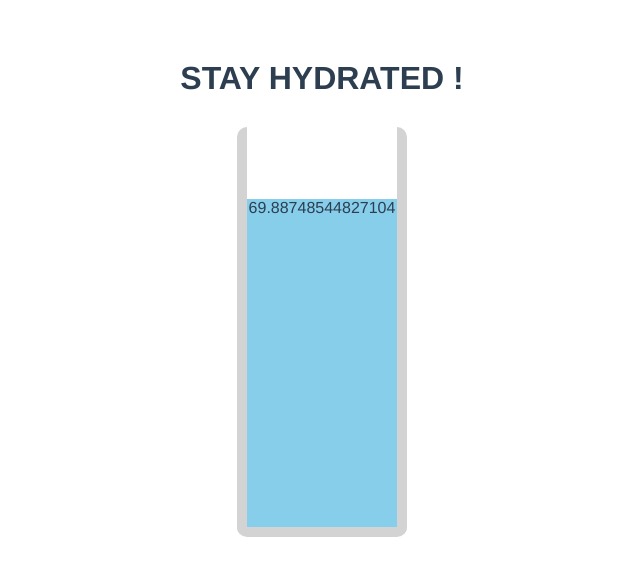
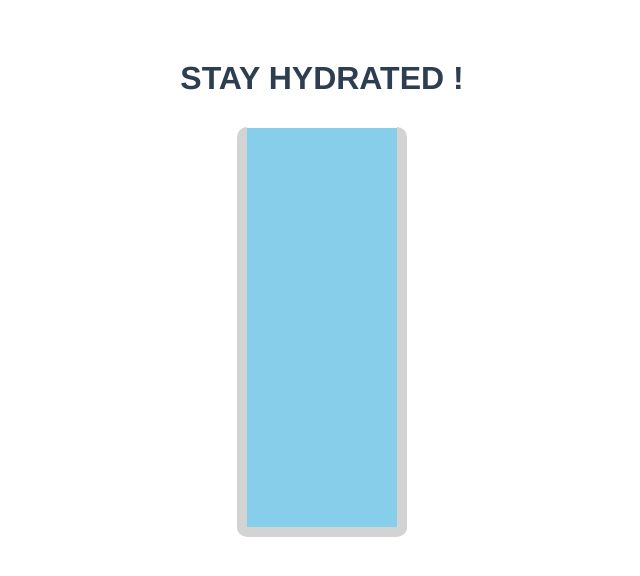
Before and after one commit to duranreyes/drink-water, a Vue app: page / in a window 1280 px wide. Shown: the top 576 px of the page, without its empty margins (318-958 px from the left). Built offline with nearby package versions, Linux system fonts and the light colour scheme.

Commit message:
make water level decrease every second up to empty in one hour

```diff
--- a/src/components/Glass.vue
+++ b/src/components/Glass.vue
@@ -1,7 +1,11 @@
 <template>
   <div>
     <div class="glass">
-      <div class="water">{{ store.state.WaterLevel }}</div>
+      <div class="water">
+        <!-- Dirty hack-->
+        <h2 style="display: none">{{ store.state.WaterLevel }}</h2>
+        <!-- Dirty hack-->
+      </div>
     </div>
   </div>
 </template>
@@ -23,8 +27,11 @@ export default {
     },
   },
   created() {
+    this.SetWaterLevel(store.state.WaterLevel);
+
+    // reduce waterlevel every minute
     setInterval(() => {
-      store.commit("SetWaterLevel", Math.random() * 100);
+      store.commit("SetWaterLevel", store.state.WaterLevel - 0.028);
     }, 1000);
   },
   updated() {
--- a/src/store/Water.ts
+++ b/src/store/Water.ts
@@ -5,7 +5,7 @@ Vue.use(Vuex);
 
 // Accesible with $store.state.count
 const state = {
-  WaterLevel: 10,
+  WaterLevel: 100,
 };
 
 export default new Vuex.Store({
```
